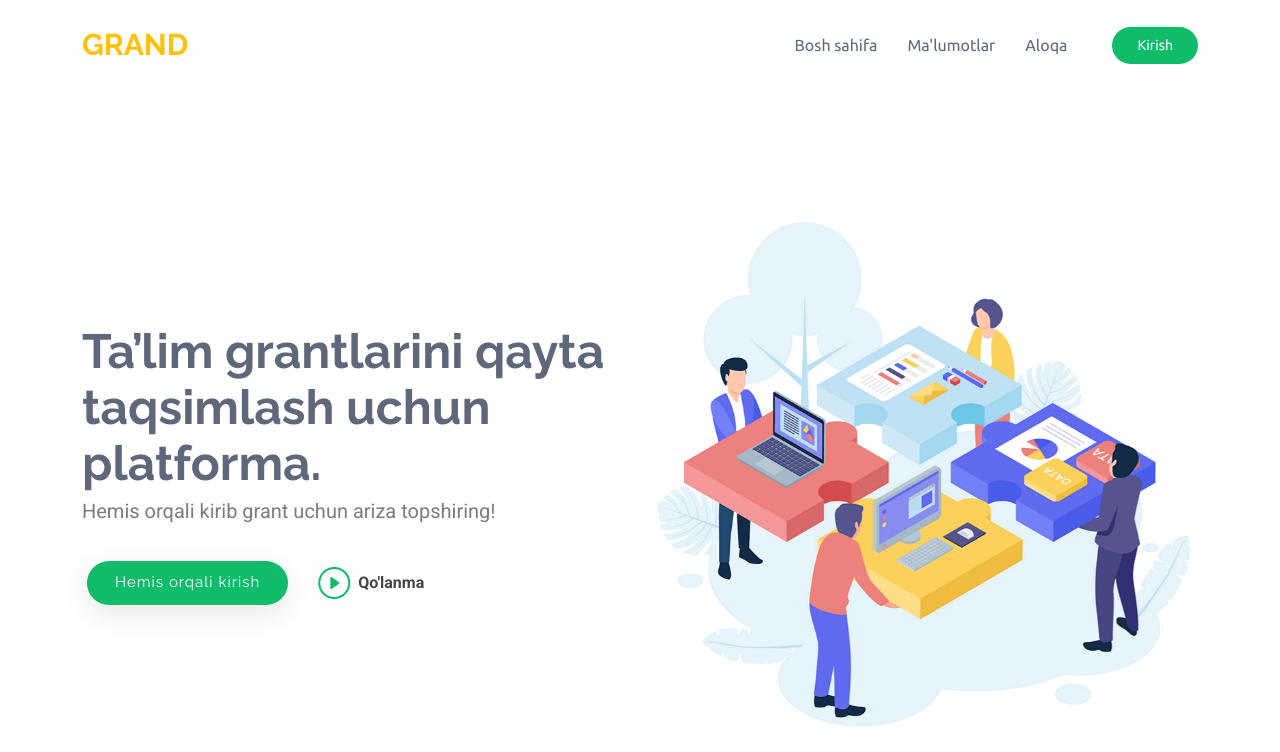
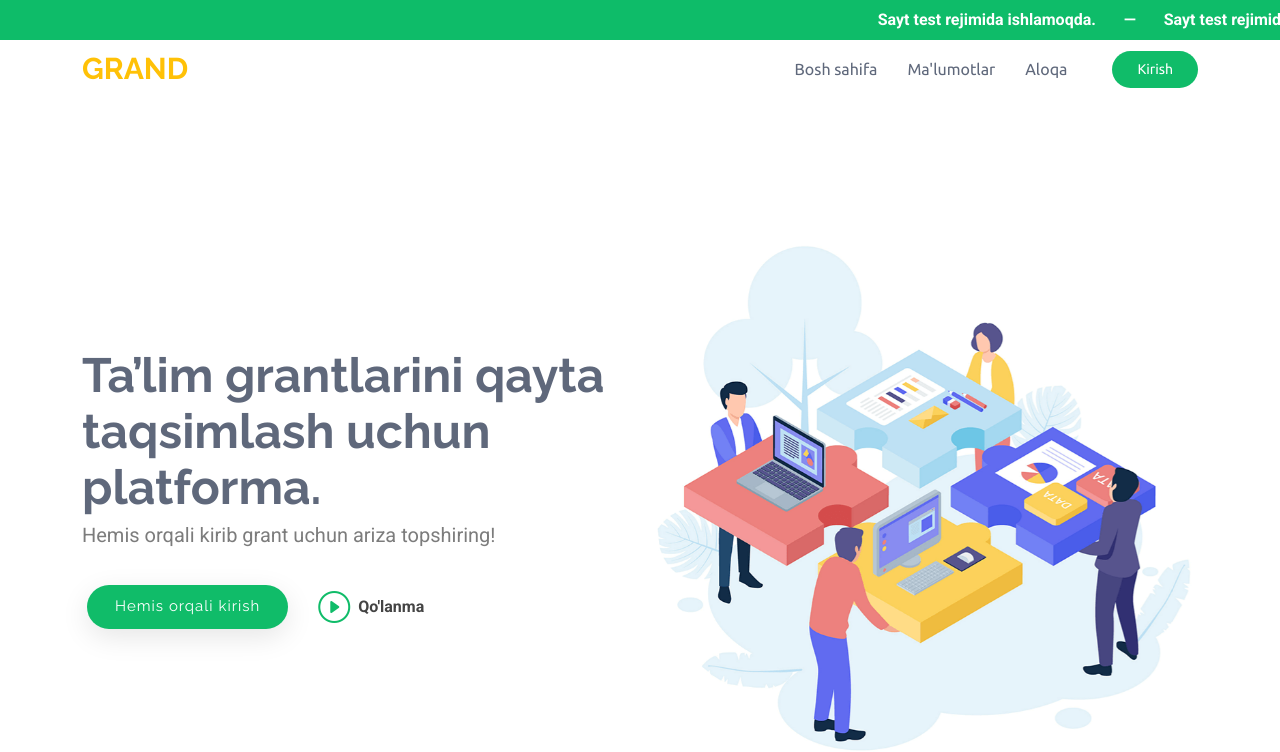
Before and after one commit to Aslonbek2001/Grandlar, a Django app: page / in a window 1280 px wide. Shown: the top 752 px of the page. Run offline with Django 5.2, Linux system fonts and the light colour scheme; data that the repository does not hold is empty; some libraries are stand-ins or nearby versions.

Commit message:
Sayt test rejimida text qo'shildi

```diff
--- a/templates/result/base_page.html
+++ b/templates/result/base_page.html
@@ -58,15 +58,39 @@
     .my-text:hover {
       color: #4DC680;
     }
+    @keyframes scroll-left {
+      0% { transform: translateX(100%); }
+      100% { transform: translateX(-100%); }
+    }
+    .test-banner {
+      position: fixed;
+      top: 0;
+      width: 100%;
+      background-color: #0EBC69;
+      color: white;
+      font-weight: bold;
+      overflow: hidden;
+      height: 2.5rem;
+      z-index: 1050;
+    }
+    .scrolling-text {
+      display: inline-block;
+      white-space: nowrap;
+      padding-left: 30%;
+      animation: scroll-left 20s linear infinite;
+      font-size: 1rem;
+      line-height: 2.5rem;
   </style>
 
 
 </head>
 
 <body class="index-page">
-
   <header id="header" class="header d-flex align-items-center sticky-top">
-    <div class="container-fluid container-xl position-relative d-flex align-items-center">
+    <div class="test-banner mb-5">
+      <div class="scrolling-text">Sayt test rejimida ishlamoqda. &nbsp;&nbsp;&nbsp;&nbsp;&nbsp;&nbsp;—&nbsp;&nbsp;&nbsp;&nbsp;&nbsp;&nbsp; Sayt test rejimida ishlamoqda.&nbsp;&nbsp;&nbsp;&nbsp;&nbsp;&nbsp; —  &nbsp;&nbsp;&nbsp;&nbsp;&nbsp;&nbsp;Sayt test rejimida ishlamoqda.&nbsp;&nbsp;&nbsp;&nbsp;&nbsp;&nbsp;—&nbsp;&nbsp;&nbsp;&nbsp;&nbsp;&nbsp;Sayt test rejimida ishlamoqda.</div>
+    </div>
+    <div class="container-fluid container-xl position-relative d-flex align-items-center mt-4">
 
       <a href="{% url 'main:index' %}" class="logo d-flex align-items-center me-auto">
         <h1 class="sitename text-warning">GRAND</h1>
--- a/users/models.py
+++ b/users/models.py
@@ -36,7 +36,7 @@
         ('special', 'Special')
     )
     role = models.CharField(max_length=20, choices=ROLE_CHOICES)
-    full_name = models.CharField(verbose_name="To'liq ism sharifi", unique=True, max_length=50)
+    full_name = models.CharField(verbose_name="To'liq ism sharifi", unique=True, max_length=100)
     phone = models.CharField(verbose_name="Telefon raqami", max_length=20)
     address = models.CharField(verbose_name="Yashash manzili", max_length=100)
     created_at = models.DateTimeField(auto_now_add=True)
```
Also changed, not shown: core/settings.py (+8 -4 lines), application/migrations/0004_alter_application_options_and_more.py (added), users/migrations/0002_alter_user_full_name.py (added).
